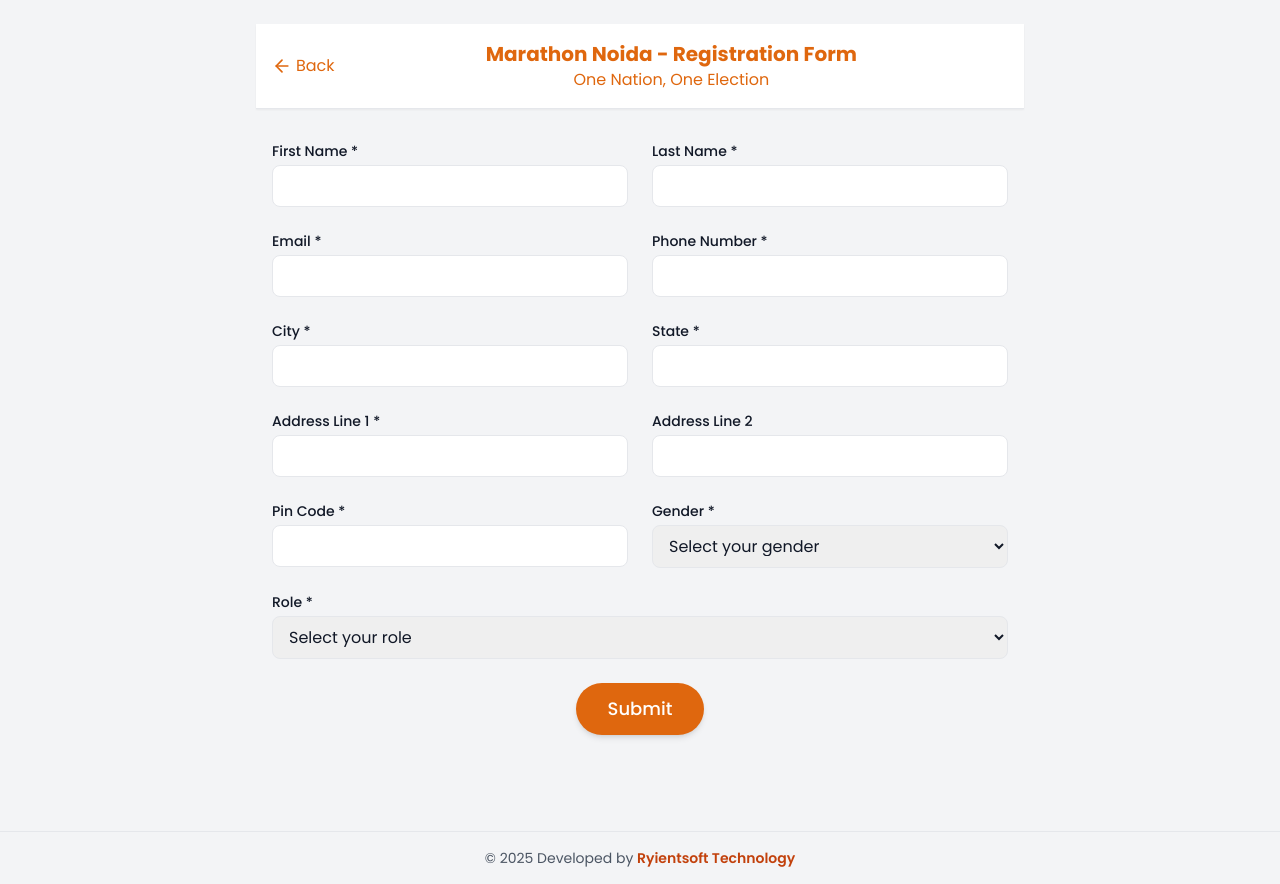
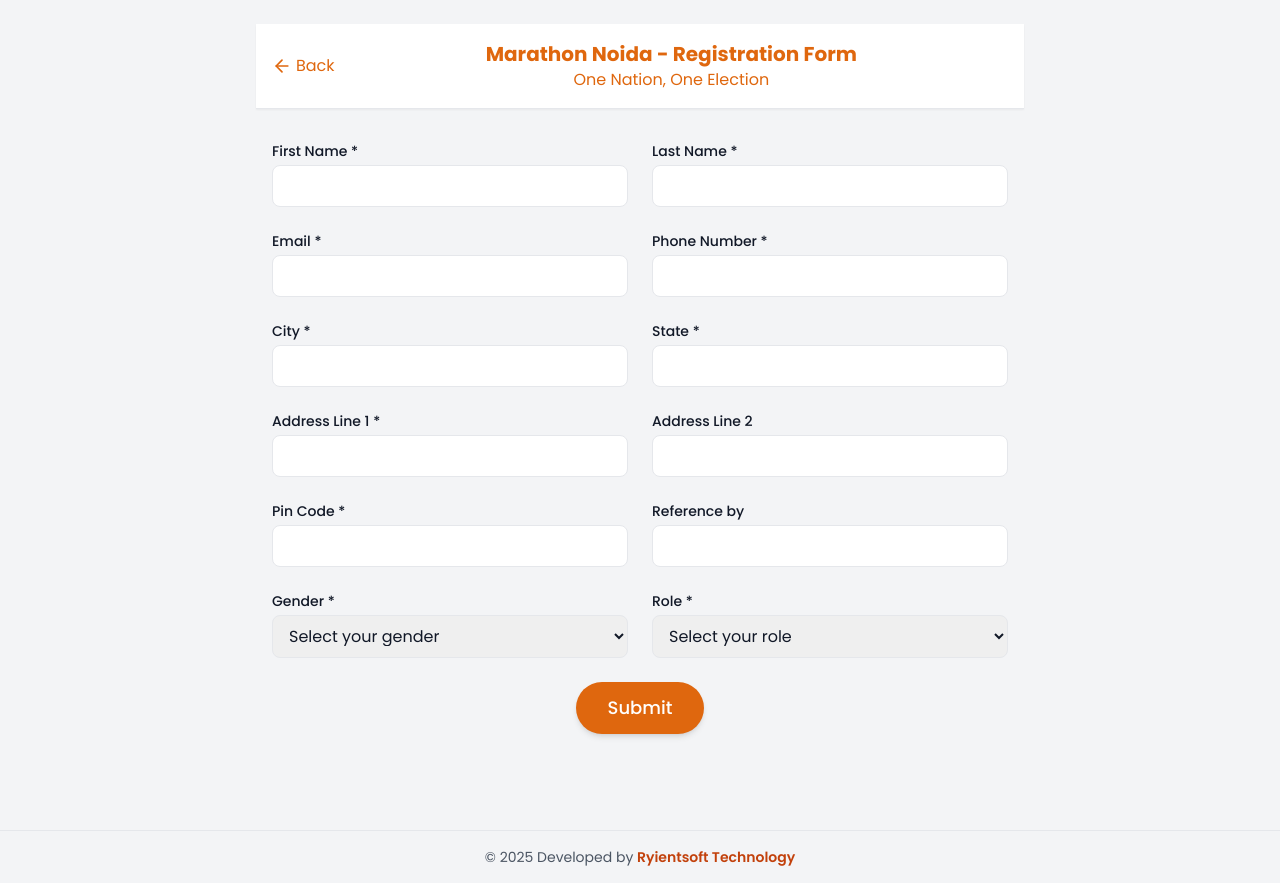
Before and after one commit to kamaljoshi7465/client-capture-app, a React (Create React App) app: page /register in a window 1280 px wide. Built offline with nearby package versions, Linux system fonts and the light colour scheme.

Commit message:
updated register button

```diff
--- a/src/Pages/CustomerList.jsx
+++ b/src/Pages/CustomerList.jsx
@@ -75,6 +75,7 @@ const CustomerList = () => {
       "Address 1": c.address1,
       "Address 2": c.address2,
       "Registration Date": new Date(c.createdAt).toLocaleString(),
+      "Reference By": c.reference_by
     }));
 
     const worksheet = XLSX.utils.json_to_sheet(formattedData);
@@ -173,6 +174,7 @@ const CustomerList = () => {
                     <th className="border p-3 font-semibold">Pin Code</th>
                     <th className="border p-3 font-semibold">Address 1</th>
                     <th className="border p-3 font-semibold">Address 2</th>
+                    <th className="border p-3 font-semibold">Reference By</th>
                   </tr>
                 </thead>
                 <tbody>
@@ -194,6 +196,7 @@ const CustomerList = () => {
                       <td className="border p-3">{c.pin_code}</td>
                       <td className="border p-3">{c.address1}</td>
                       <td className="border p-3">{c.address2}</td>
+                      <td className="border p-3">{c.reference_by}</td>
                     </tr>
                   ))}
                 </tbody>
--- a/src/Pages/HomePage.jsx
+++ b/src/Pages/HomePage.jsx
@@ -119,12 +119,14 @@ const HomePage = () => {
           </div>
 
           {/* CTA Button */}
+          <div className="fixed bottom-10 left-50 right-3 flex justify-center z-50">
           <button
             onClick={() => navigate("/register")}
             className="bg-[#df670e] hover:bg-orange-700 text-white px-8 py-3 rounded-full text-lg font-medium transition-all shadow-md"
           >
             Register Now
           </button>
+          </div>
         </div>
       </Layout>
     </>
--- a/src/Pages/RegistrationForm.jsx
+++ b/src/Pages/RegistrationForm.jsx
@@ -20,6 +20,7 @@ const RegistrationForm = () => {
     pin_code: "",
     role: "",
     gender: "",
+    reference_by: "",
   });
 
   const handleChange = (e) => {
@@ -129,6 +130,11 @@ const RegistrationForm = () => {
               required
               onChange={handleChange}
             />
+            <Input
+              name="reference_by"
+              label="Reference by"
+              onChange={handleChange}
+            />
             <div className="flex flex-col md:col-span-1">
               <label className="font-medium text-sm mb-1">Gender *</label>
               <select
@@ -143,7 +149,7 @@ const RegistrationForm = () => {
                 <option value="Other">Other</option>
               </select>
             </div>
-            <div className="flex flex-col md:col-span-2">
+            <div className="flex flex-col md:col-span-1">
               <label className="font-medium text-sm mb-1">Role *</label>
               <select
                 name="role"
```
